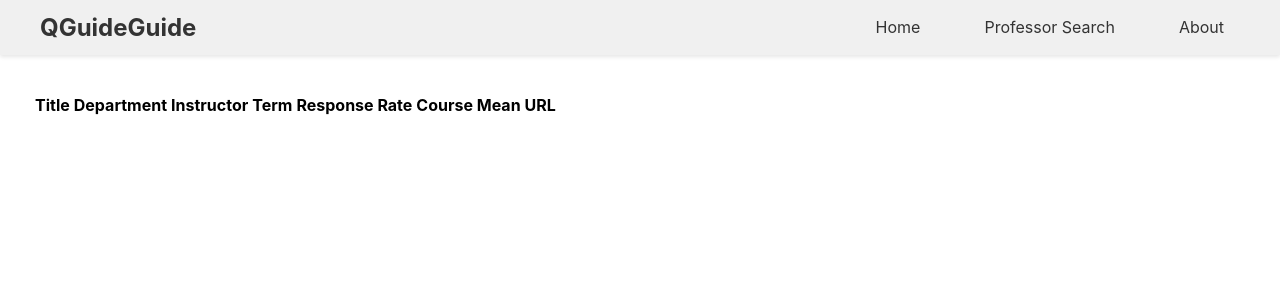
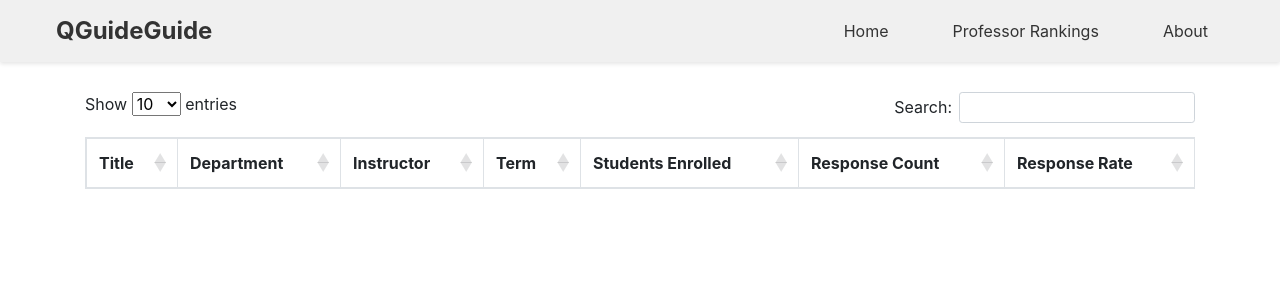
Before and after one commit to Dynosol/qguideguide, a Django app: page / in a window 1280 px wide. Shown: the top 300 px of the page. Run offline with Django 4.2, Linux system fonts and the light colour scheme; data that the repository does not hold is empty; some libraries are stand-ins or nearby versions.

Commit message:
working real rankings, working tables

```diff
--- a/qguideguide_backend/core/urls.py
+++ b/qguideguide_backend/core/urls.py
@@ -16,10 +16,9 @@
 """
 from django.contrib import admin
 from django.urls import path, include
-from courses.views import landing_page
 
 urlpatterns = [
     path('admin/', admin.site.urls),
-    path('', landing_page, name='landing_page'),
-    path('courses/', include('courses.urls')),
+    path('', include('courses.urls')),  # Include the courses app URLs
+    path('about', include('courses.urls')), # I'm too lazy to make another app component
 ]
--- /dev/null
+++ b/qguideguide_backend/courses/static/css/nav.css
@@ -0,0 +1,50 @@
+nav {
+    background-color: #f0f0f0;
+    color: #333;
+    padding: 0;
+    margin: 0;
+    box-shadow: 0 2px 4px rgba(0, 0, 0, 0.1);
+    position: fixed;
+    width: 100%;
+    top: 0;
+    font-family: -apple-system, BlinkMacSystemFont, "Segoe UI", Roboto, Helvetica, Arial, sans-serif;
+}
+
+.nav-container {
+    display: flex;
+    justify-content: space-between;
+    align-items: center;
+    max-width: 1200px;
+    margin: 0 auto;
+    padding: 0.8em 1em;
+}
+
+.logo {
+    font-size: 1.5em;
+    font-weight: bold;
+    color: #333;
+}
+
+.nav-links {
+    list-style-type: none;
+    padding: 0;
+    margin: 0;
+    display: flex;
+    gap: 2em;
+}
+
+.nav-links li {
+    margin: 0;
+}
+
+.nav-links li a {
+    color: #333;
+    text-decoration: none;
+    padding: 0.5em 1em;
+    border-radius: 4px;
+    transition: background-color 0.2s;
+}
+
+.nav-links li a:hover {
+    background-color: #e0e0e0;
+}
--- a/qguideguide_backend/courses/static/css/styles.css
+++ b/qguideguide_backend/courses/static/css/styles.css
@@ -4,57 +4,6 @@
     font-family: -apple-system, BlinkMacSystemFont, "Segoe UI", Roboto, Helvetica, Arial, sans-serif, "Apple Color Emoji", "Segoe UI Emoji", "Segoe UI Symbol";
 }
 
-nav {
-    background-color: #f0f0f0;
-    color: #333;
-    padding: 0;
-    margin: 0;
-    box-shadow: 0 2px 4px rgba(0, 0, 0, 0.1);
-    position: fixed;
-    width: 100%;
-    top: 0;
-    font-family: -apple-system, BlinkMacSystemFont, "Segoe UI", Roboto, Helvetica, Arial, sans-serif;
-}
-
-.nav-container {
-    display: flex;
-    justify-content: space-between;
-    align-items: center;
-    max-width: 1200px;
-    margin: 0 auto;
-    padding: 0.8em 1em;
-}
-
-.logo {
-    font-size: 1.5em;
-    font-weight: bold;
-    color: #333;
-}
-
-.nav-links {
-    list-style-type: none;
-    padding: 0;
-    margin: 0;
-    display: flex;
-    gap: 2em;
-}
-
-.nav-links li {
-    margin: 0;
-}
-
-.nav-links li a {
-    color: #333;
-    text-decoration: none;
-    padding: 0.5em 1em;
-    border-radius: 4px;
-    transition: background-color 0.2s;
-}
-
-.nav-links li a:hover {
-    background-color: #e0e0e0;
-}
-
 .content {
     padding: 2em;
     margin-top: 60px; /* To account for fixed navbar */
--- /dev/null
+++ b/qguideguide_backend/courses/static/js/nav.js
@@ -0,0 +1,9 @@
+document.addEventListener('DOMContentLoaded', function () {
+    const logo = document.getElementById('logo');
+    if (logo) {
+        logo.addEventListener('click', function () {
+            const url = logo.getAttribute('data-url');
+            window.location.href = url;
+        });
+    }
+});
--- a/qguideguide_backend/courses/templates/base.html
+++ b/qguideguide_backend/courses/templates/base.html
@@ -13,7 +13,7 @@
   {% include 'partials/nav.html' %}
   <div class="content">
     {% block content %}
-    {% include 'partials/course_table.html' %}
+    {% include 'partials/courses.html' %}
     {% endblock %}
   </div>
 </body>
--- a/qguideguide_backend/courses/templates/partials/course_table.html
+++ /dev/null
@@ -1,39 +0,0 @@
-<!-- OOPS department and subject are the same... -->
-{% load static %}
-
-<div class="course-table-container">
-  <table class="course-table">
-    <thead>
-      <tr>
-        <th>Title</th>
-        <th>Department</th>
-        <th>Instructor</th>
-        <th>Term</th>
-        <th>Response Rate</th>
-        <th>Course Mean</th>
-        <th>URL</th>
-      </tr>
-    </thead>
-    <tbody>
-      {% for course in courses %}
-      <tr>
-        <td>{{ course.title }}</td>
-        <td>{{ course.department }}</td>
-        <td>{{ course.instructor.name }}</td>
-        <td>{{ course.term }}</td>
-        <td>{{ course.response_rate }}</td>
-        <td>
-          {% with feedback_table=course.feedback_tables.first %}
-          {% if feedback_table %}
-          {% with entry=feedback_table.entries.first %}
-          {{ entry.course_mean|default:"N/A" }}
-          {% endwith %}
-          {% endif %}
-          {% endwith %}
-        </td>
-        <td><a href="{{ course.url }}" target="_blank">Link</a></td>
-      </tr>
-      {% endfor %}
-    </tbody>
-  </table>
-</div>
--- /dev/null
+++ b/qguideguide_backend/courses/templates/partials/courses.html
@@ -0,0 +1,42 @@
+<!doctype html>
+<html lang="en">
+
+<head>
+    <meta charset="utf-8">
+    <title>Courses Table</title>
+    <link rel="stylesheet" href="//cdnjs.cloudflare.com/ajax/libs/twitter-bootstrap/4.0.0/css/bootstrap.css">
+    <link rel="stylesheet" href="//cdn.datatables.net/1.10.16/css/dataTables.bootstrap4.min.css">
+</head>
+
+<body>
+    <div class="container">
+        <div class="row">
+            <div class="col-sm-12">
+                <table id="courses" class="table table-striped table-bordered" style="width:100%"
+                    data-server-side="true" data-ajax="/api/courses/?format=datatables">
+                    <thead>
+                        <tr>
+                            <th data-data="title">Title</th>
+                            <th data-data="department">Department</th>
+                            <th data-data="instructor.name">Instructor</th>
+                            <th data-data="term">Term</th>
+                            <th data-data="students_enrolled">Students Enrolled</th>
+                            <th data-data="response_count">Response Count</th>
+                            <th data-data="response_rate">Response Rate</th>
+                        </tr>
+                    </thead>
+                </table>
+            </div>
+        </div>
+    </div>
+    <script src="//code.jquery.com/jquery-1.12.4.js"></script>
+    <script src="//cdn.datatables.net/1.10.16/js/jquery.dataTables.min.js"></script>
+    <script src="//cdn.datatables.net/1.10.16/js/dataTables.bootstrap4.min.js"></script>
+    <script>
+        $(document).ready(function () {
+            $('#courses').DataTable();
+        });
+    </script>
+</body>
+
+</html>
--- a/qguideguide_backend/courses/templates/partials/nav.html
+++ b/qguideguide_backend/courses/templates/partials/nav.html
@@ -1,14 +1,18 @@
 {% load static %}
+
+<link rel="stylesheet" href="{% static 'css/nav.css' %}">
 
 <nav>
     <div class="nav-container">
-    <div class="logo">
+        <div id="logo" class="logo" data-url="{% url 'landing_page' %}">
             <span>QGuideGuide</span>
         </div>
         <ul class="nav-links">
             <li><a href="{% url 'landing_page' %}">Home</a></li>
-      <li><a href="#">Professor Search</a></li>
-      <li><a href="#">About</a></li>
+            <li><a href="#">Professor Rankings</a></li>
+            <li><a href="{% url 'about' %}">About</a></li>
         </ul>
     </div>
 </nav>
+
+<script src="{% static 'js/nav.js' %}"></script>
--- a/qguideguide_backend/courses/urls.py
+++ b/qguideguide_backend/courses/urls.py
@@ -1,10 +1,13 @@
+# courses/urls.py
 from django.urls import path, include
 from rest_framework.routers import DefaultRouter
-from .views import CourseViewSet
+from . import views
 
 router = DefaultRouter()
-router.register(r'courses', CourseViewSet)
+router.register(r'courses', views.CourseViewSet, basename='course')
 
 urlpatterns = [
-    path('', include(router.urls)),
+    path('api/', include(router.urls)),  # Register the API URLs
+    path('', views.landing_page, name='landing_page'),  # Root page for courses
+    path('about', views.landing_page, name='about'),  # About page for courses
 ]
--- a/qguideguide_backend/courses/views.py
+++ b/qguideguide_backend/courses/views.py
@@ -1,12 +1,18 @@
+# courses/views.py
 from django.shortcuts import render
 from rest_framework import viewsets
 from .models import Course
 from .serializers import CourseSerializer
+from rest_framework_datatables.pagination import DatatablesPageNumberPagination
 
 def landing_page(request):
     courses = Course.objects.all()
     return render(request, 'base.html', {'courses': courses})
 
+def about(request):
+    return render(request, 'about.html')
+
 class CourseViewSet(viewsets.ModelViewSet):
-    queryset = Course.objects.all()
+    queryset = Course.objects.all().order_by('title')
     serializer_class = CourseSerializer
+    pagination_class = DatatablesPageNumberPagination
```
Also changed, not shown: qguideguide_backend/core/settings.py (+16 -1 lines), qguideguide_backend/courses/serializers.py (+10 -2 lines), qguideguide_backend/courses/static/css/course_table.css (deleted, +0 -21 lines), qguideguide_backend/courses/static/js/course_table.js (added, +36 -0 lines), README.md, qguideguide_backend/courses/templates/partials/about.html (added), 1 other file. Lines whose indentation alone changed are shown as unchanged.
